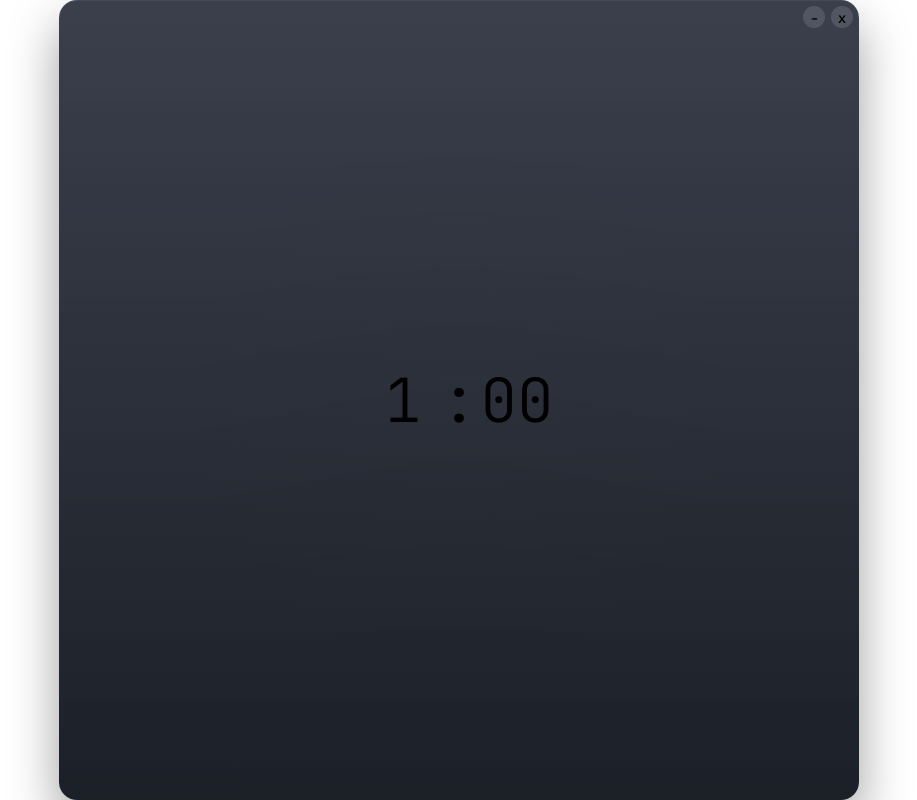
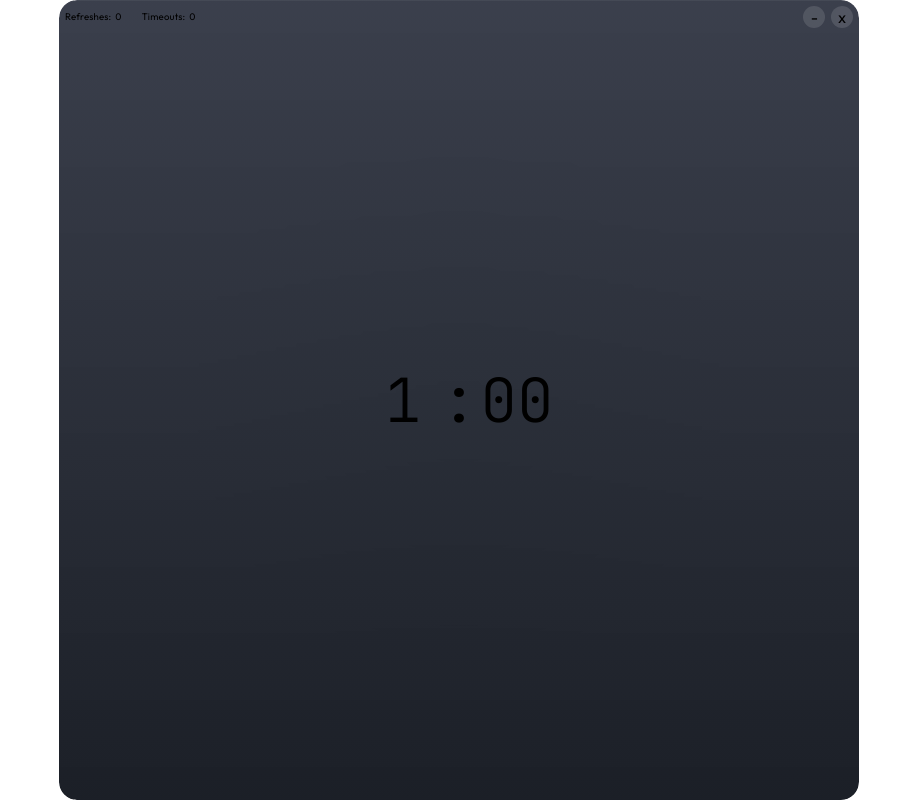
Before and after one commit to wesleyzjones1/CountdownTimer, a React (Vite) app: page / in a window 1280 px wide. Shown: the whole page, without its empty margins (181-1098 px from the left). Built offline with nearby package versions, Linux system fonts and the light colour scheme.

Commit message:
feat: add Refreshes and Timeouts counters to widget header

```diff
--- a/src/App.css
+++ b/src/App.css
@@ -21,6 +21,7 @@
 
 html, body, #root {
   height: 100%;
+  background: transparent;
 }
 
 body {
@@ -51,13 +52,12 @@ body {
   -webkit-app-region: drag;
   border: 1px solid var(--border-color);
   border-radius: 18px;
+  overflow: hidden;
+  clip-path: inset(0 round 18px);
   background:
     linear-gradient(180deg, rgba(42, 47, 61, 0.92), rgba(20, 24, 32, 0.97)),
     radial-gradient(circle at center, rgba(40, 200, 64, 0.06), transparent 48%);
-  box-shadow:
-    0 24px 50px rgba(0, 0, 0, 0.38),
-    inset 0 1px 0 rgba(255, 255, 255, 0.05);
-  backdrop-filter: blur(18px);
+  box-shadow: inset 0 1px 0 rgba(255, 255, 255, 0.05);
 }
 
 .widget-header {
@@ -72,6 +72,32 @@ body {
 .widget-spacer {
   width: 40px;
   height: 1px;
+}
+
+.widget-stats {
+  display: flex;
+  align-items: center;
+  gap: 0.7rem;
+  -webkit-app-region: no-drag;
+}
+
+.widget-stats-label {
+  display: inline-flex;
+  align-items: center;
+  gap: 0.25rem;
+  font-size: 0.6rem;
+  color: var(--text-muted);
+  letter-spacing: 0.02em;
+  white-space: nowrap;
+  font-family: 'Outfit', sans-serif;
+  line-height: 1;
+}
+
+.widget-stats-num {
+  display: inline-block;
+  min-width: 2.4ch;
+  font-variant-numeric: tabular-nums;
+  text-align: left;
 }
 
 .widget-actions {
--- a/src/App.jsx
+++ b/src/App.jsx
@@ -1,4 +1,5 @@
-﻿import CountdownTimer from './components/CountdownTimer';
+﻿import { useState } from 'react';
+import CountdownTimer from './components/CountdownTimer';
 import './App.css';
 
 function minimizeWindow() {
@@ -10,11 +11,16 @@ function closeWindow() {
 }
 
 export default function App() {
+  const [stats, setStats] = useState({ refreshes: 0, timeouts: 0 });
+
   return (
     <div className="app">
       <section className="widget-shell" aria-label="Countdown widget">
         <header className="widget-header">
-          <div className="widget-spacer" aria-hidden="true" />
+          <div className="widget-stats" aria-live="polite">
+            <span className="widget-stats-label">Refreshes: <span className="widget-stats-num">{stats.refreshes}</span></span>
+            <span className="widget-stats-label">Timeouts: <span className="widget-stats-num">{stats.timeouts}</span></span>
+          </div>
           <div className="widget-actions">
             <button
               type="button"
@@ -35,7 +41,7 @@ export default function App() {
           </div>
         </header>
         <main className="app-main">
-          <CountdownTimer />
+          <CountdownTimer onStats={setStats} />
         </main>
       </section>
     </div>
--- a/src/components/CountdownTimer.jsx
+++ b/src/components/CountdownTimer.jsx
@@ -21,12 +21,14 @@ function formatTime(seconds) {
   return `${m}:${s.toString().padStart(2, '0')}`;
 }
 
-export default function CountdownTimer() {
+export default function CountdownTimer({ onStats }) {
   const [minutesInput, setMinutesInput] = useState('1');
   const [secondsInput, setSecondsInput] = useState('00');
   const [totalSeconds, setTotalSeconds] = useState(null);
   const [remaining, setRemaining] = useState(null);
   const [phase, setPhase] = useState('setup'); // setup | running | finished
+  const [refreshCount, setRefreshCount] = useState(0);
+  const [timeoutCount, setTimeoutCount] = useState(0);
   const intervalRef = useRef(null);
   const isPointerOverClockRef = useRef(false);
 
@@ -68,7 +70,10 @@ export default function CountdownTimer() {
   }, [clearTimer]);
 
   const handleHoverRestart = useCallback(() => {
-    if (phase === 'running' || phase === 'finished') {
+    if (phase === 'running') {
+      setRefreshCount(c => c + 1);
+      startCountdown(totalSeconds ?? undefined);
+    } else if (phase === 'finished') {
       startCountdown(totalSeconds ?? undefined);
     }
   }, [phase, startCountdown, totalSeconds]);
@@ -93,6 +98,7 @@ export default function CountdownTimer() {
     intervalRef.current = setInterval(() => {
       setRemaining(prev => {
         if (prev <= 1) {
+          setTimeoutCount(c => c + 1);
           if (isPointerOverClockRef.current && totalSeconds) {
             return totalSeconds;
           }
@@ -106,6 +112,11 @@ export default function CountdownTimer() {
     }, 1000);
     return clearTimer;
   }, [phase, clearTimer, totalSeconds]);
+
+  // Report stats to parent
+  useEffect(() => {
+    onStats?.({ refreshes: refreshCount, timeouts: timeoutCount });
+  }, [refreshCount, timeoutCount, onStats]);
 
   // Derived values
   const progress = totalSeconds ? 1 - remaining / totalSeconds : 0;
```
